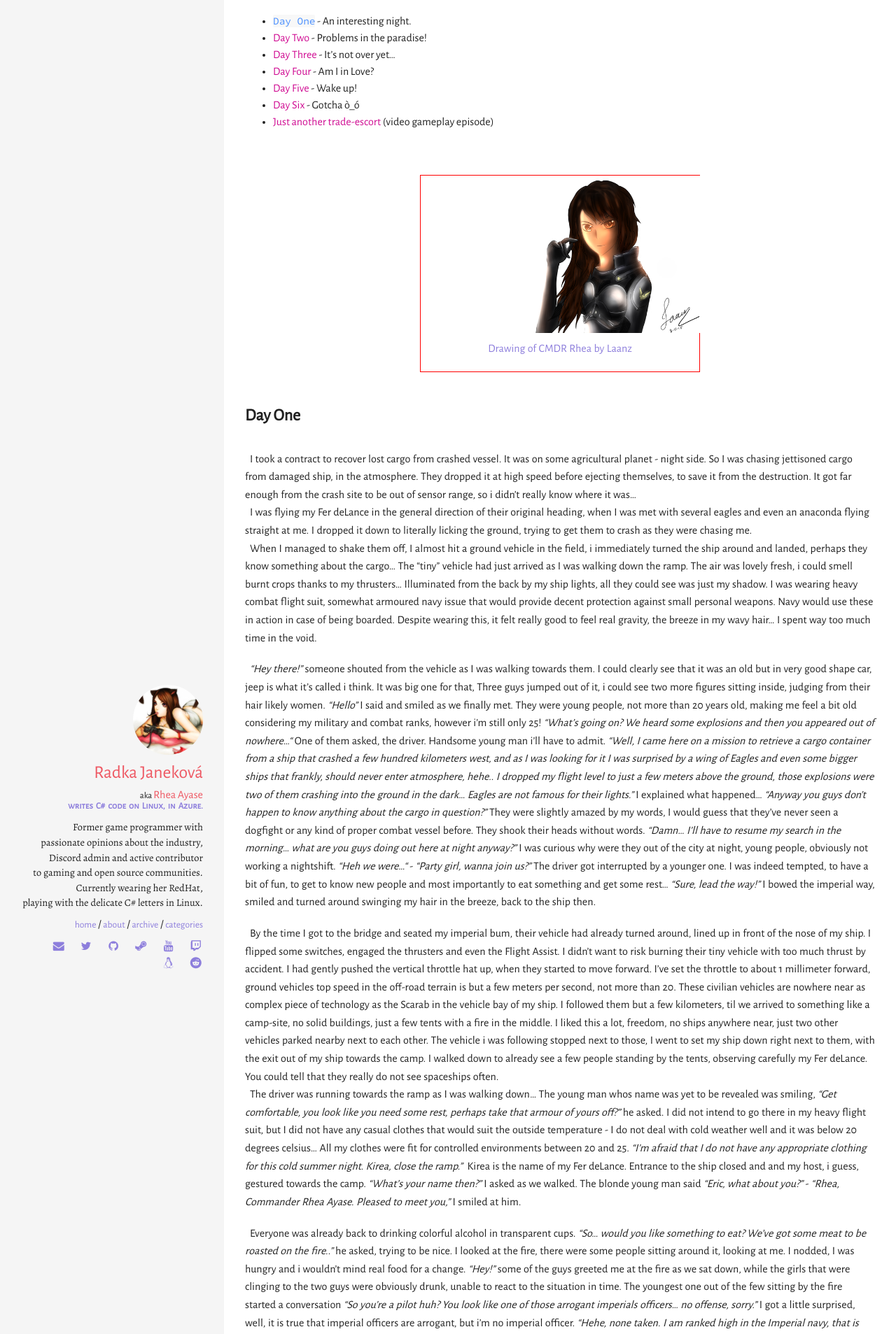
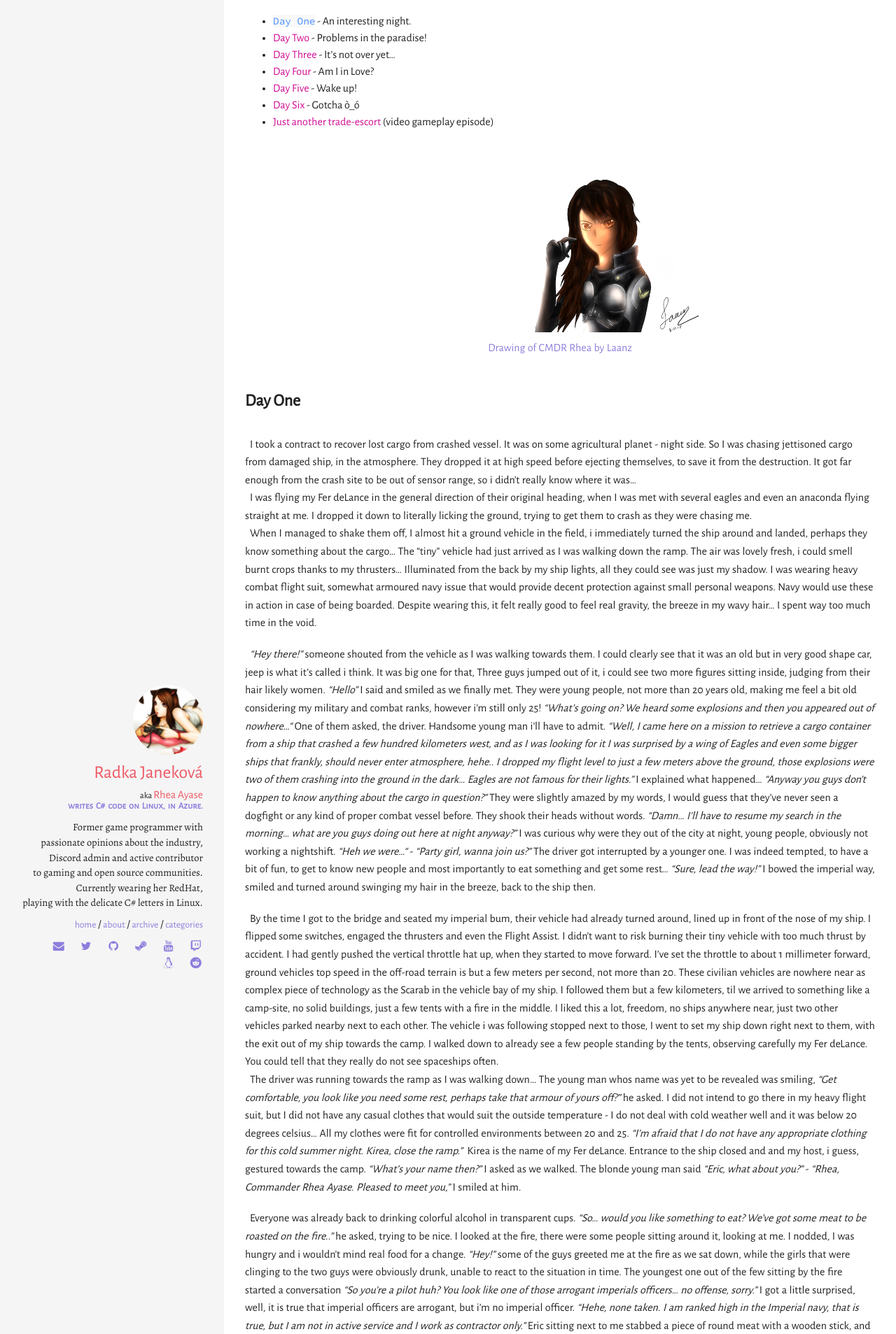
Before and after one commit to RheaAyase/jekyll-rhea, a Jekyll site: the page built from _posts/2016-08-07-An-ordinary-recovery-mission-1.md, in a window 1280 px wide. Shown: the part 359-2266 px from the top of the page at 70% size. Built offline with Jekyll 4.4.1, drawn with Linux system fonts in a browser that asks for light colours; some web fonts are replaced; comment, search, counter and statistics services are not loaded.

Commit message:
Implemented image with caption, custom position, floating, and url.

```diff
--- a/_sass/pages/_post.scss
+++ b/_sass/pages/_post.scss
@@ -117,8 +117,8 @@
   }
 }
 
+//custom image
 .image-wrapper {
-  border: 1px red solid;
 
   .image-caption {
     text-align: center;
```
